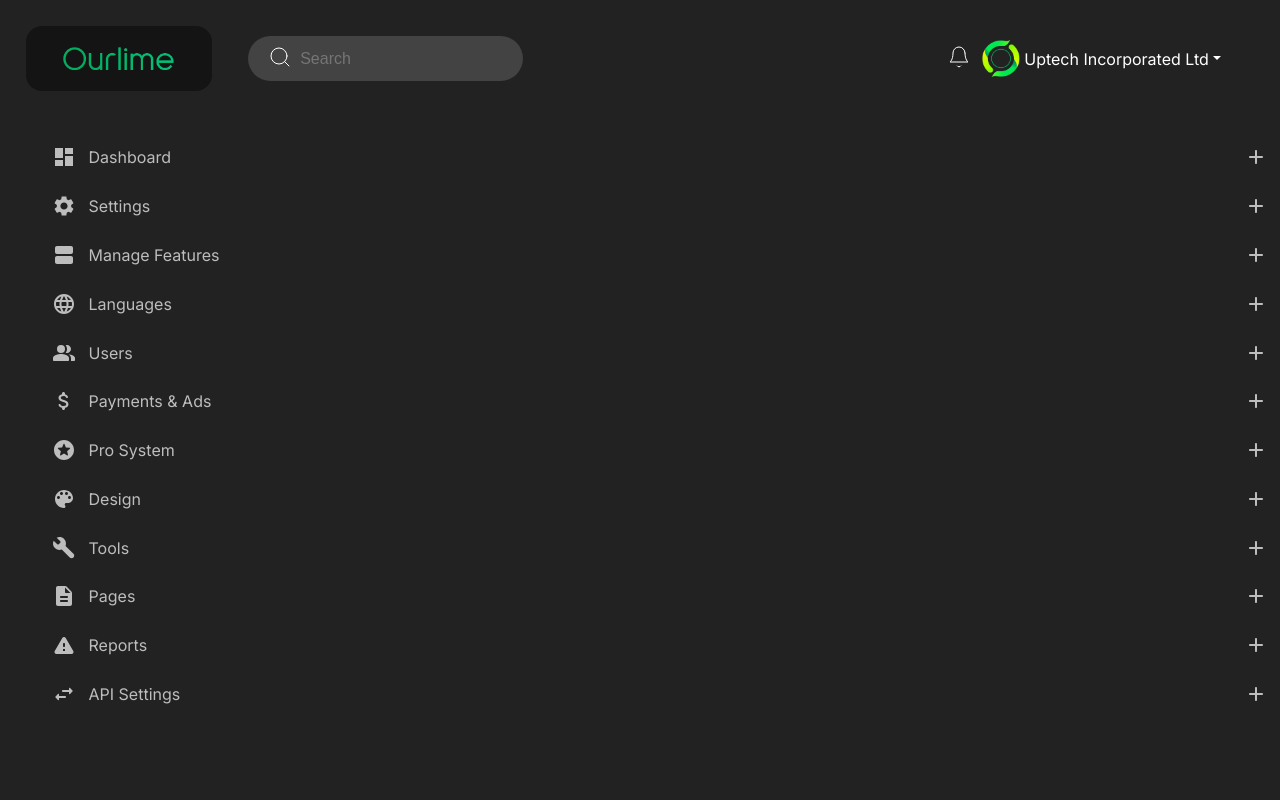
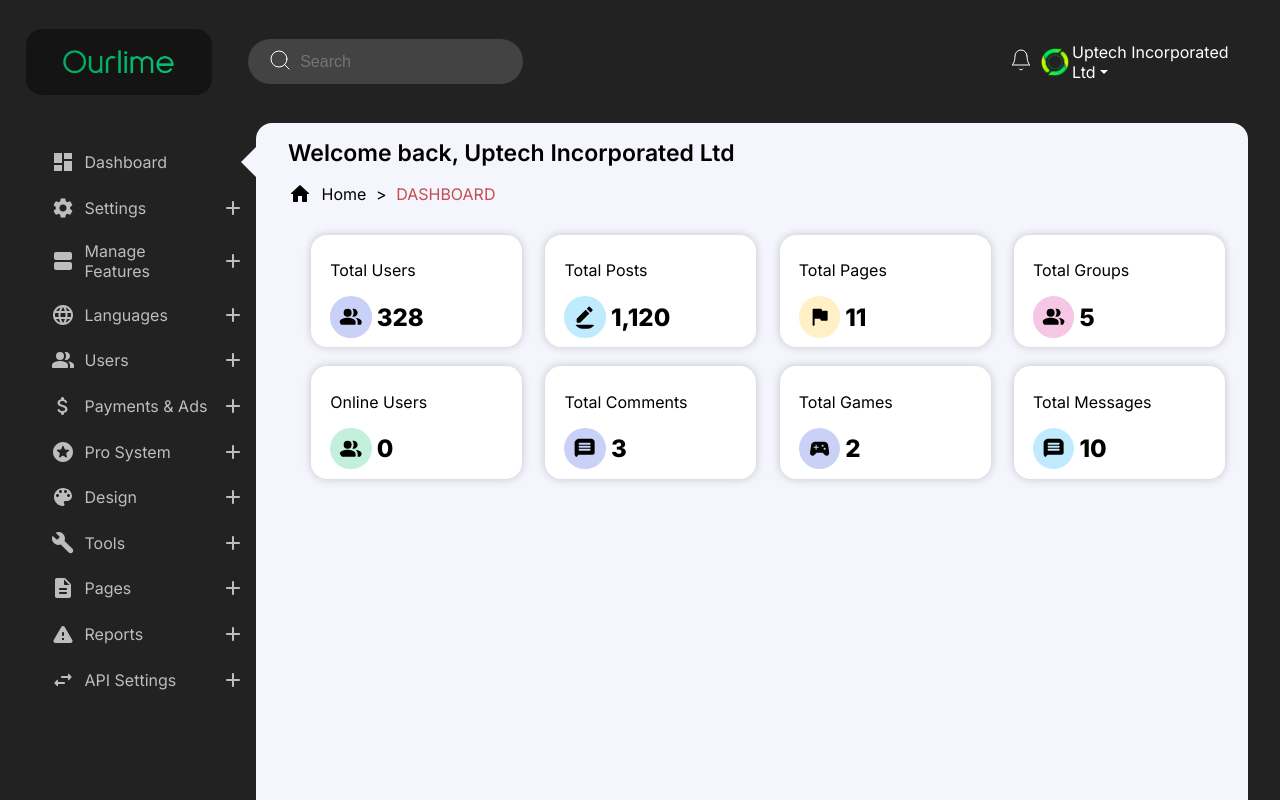
Before and after one commit to uptechinc/Ourlime_Website, a Next.js app: page /admin in a window 1280 px wide. Built offline with nearby package versions, Linux system fonts and the light colour scheme.

Commit message:
Admin Style

```diff
--- a/app/admin/page.tsx
+++ b/app/admin/page.tsx
@@ -1,11 +1,16 @@
 import '@/styles/components/admin/styles.css'
 import Header from '@/components/admin/Header'
 import Navbar from '@/components/admin/Navbar'
+import Dashboard from '@/components/admin/Dashboard'
 export default function AdminPage() {
   return (
       <div>
         <Header />
-        <Navbar />
+
+        <main>
+          <Navbar />
+          <Dashboard />
+        </main>
       </div>
   )
 }
--- /dev/null
+++ b/components/admin/Dashboard.tsx
@@ -0,0 +1,67 @@
+import HomeRoundedIcon from '@mui/icons-material/HomeRounded';
+import PeopleAltRoundedIcon from '@mui/icons-material/PeopleAltRounded';
+import BorderColorRoundedIcon from '@mui/icons-material/BorderColorRounded';
+import FlagRoundedIcon from '@mui/icons-material/FlagRounded';
+import MessageRoundedIcon from '@mui/icons-material/MessageRounded';
+import SportsEsportsRoundedIcon from '@mui/icons-material/SportsEsportsRounded';
+export default function Dashboard() {
+    return (
+    <div className="dashboard">
+        <h1>Welcome back, Uptech Incorporated Ltd</h1>
+        <div className='nav'>
+            <HomeRoundedIcon /> <span>Home</span> &gt; <a>DASHBOARD</a>
+        </div>
+
+        <div className="stats">
+            <div className='flex-box'>
+                <p>Total Users</p>
+                <div className='bottom'>
+                    <PeopleAltRoundedIcon /> 328
+                </div>
+            </div>
+            <div className='flex-box'>
+                <p>Total Posts</p>
+                <div className='bottom'>
+                    <BorderColorRoundedIcon  /> 1,120
+                </div>
+            </div>
+            <div className='flex-box'>
+                <p>Total Pages</p>
+                <div className='bottom'>
+                    <FlagRoundedIcon /> 11
+                </div>
+            </div>
+            <div className='flex-box'>
+                <p>Total Groups</p>
+                <div className='bottom'>
+                    <PeopleAltRoundedIcon /> 5
+                </div>
+            </div>
+            <div className='flex-box'>
+                <p>Online Users</p>
+                <div className='bottom'>
+                    <PeopleAltRoundedIcon /> 0
+                </div>
+            </div>
+            <div className='flex-box'>
+                <p>Total Comments</p>
+                <div className='bottom'>
+                    <MessageRoundedIcon /> 3
+                </div>
+            </div>
+            <div className='flex-box'>
+                <p>Total Games</p>
+                <div className='bottom'>
+                    <SportsEsportsRoundedIcon /> 2
+                </div>
+            </div>
+            <div className='flex-box'>
+                <p>Total Messages</p>
+                <div className='bottom'>
+                    <MessageRoundedIcon /> 10
+                </div>
+            </div>
+        </div>
+    </div>
+    )
+}
--- a/components/admin/Navbar.tsx
+++ b/components/admin/Navbar.tsx
@@ -15,7 +15,7 @@ export default function Navbar() {
   return (
     <nav>
         <ul>
-            <li><DashboardIcon />Dashboard <AddRoundedIcon className="plus-icon" /></li>
+            <li className='dashboard-item'><DashboardIcon /><span>Dashboard</span></li>
             <li><SettingsIcon />Settings <AddRoundedIcon className="plus-icon" /></li>
             <li><ViewAgendaRoundedIcon />Manage Features <AddRoundedIcon className="plus-icon" /></li>
             <li><LanguageRoundedIcon />Languages <AddRoundedIcon className="plus-icon" /></li>
--- a/styles/components/admin/styles.css
+++ b/styles/components/admin/styles.css
@@ -57,7 +57,7 @@ header .right {
   align-items: center;
   gap: 3%;
   margin-left: auto;
-  width: 25%;
+  width: 20%;
 }
 header .right .nav-link {
   color: white;
@@ -84,6 +84,7 @@ header .right .profile-container .profile-picture-wrapper img {
 }
 header .right .profile-container p {
   color: white;
+  cursor: pointer;
 }
 header .right .profile-container p::after {
   display: inline-block;
@@ -96,15 +97,113 @@ header .right .profile-container p::after {
   border-left: 0.3em solid transparent;
 }
 
+nav {
+  width: 20%;
+}
 nav ul li {
   display: flex;
   flex-direction: row;
   align-items: center;
   color: rgba(255, 255, 255, 0.7019607843);
   list-style: none;
-  padding: 1%;
-  gap: 1%;
+  padding: 5%;
+  gap: 5%;
+  position: relative;
+  cursor: pointer;
 }
 nav ul li .plus-icon {
   margin-left: auto;
+}
+nav ul .dashboard-item span::before {
+  display: inline-block;
+  content: "";
+  position: absolute;
+  right: 0;
+  top: 50%;
+  color: #f2f2f2;
+  border: 15px solid transparent;
+  border-right-color: #f4f5fd;
+  margin-top: -15px;
+}
+
+main {
+  display: flex;
+  flex-direction: row;
+  height: 100%;
+  width: 100%;
+  position: fixed;
+}
+main .dashboard {
+  width: 75%;
+  border-radius: 1rem;
+  background-color: #f4f5fd;
+  padding-left: 2rem;
+}
+main .dashboard h1 {
+  font-weight: 600;
+  font-size: 23px;
+}
+main .dashboard .nav {
+  display: flex;
+  flex-direction: row;
+  gap: 1%;
+  align-items: center;
+}
+main .dashboard a {
+  color: #c64d53;
+}
+main .dashboard .stats {
+  display: flex;
+  flex-direction: row;
+  flex-wrap: wrap;
+  justify-content: space-evenly;
+  margin-top: 3%;
+}
+main .dashboard .stats .flex-box {
+  width: 18%;
+  background-color: white;
+  border-radius: 1rem;
+  display: flex;
+  flex-direction: column;
+  align-items: left;
+  padding: 1% 2%;
+  box-shadow: 0px 0px 10px 0px rgba(0, 0, 0, 0.2);
+  margin-bottom: 2%;
+  cursor: pointer;
+}
+main .dashboard .stats .flex-box .bottom {
+  display: flex;
+  flex-direction: row;
+  align-items: center;
+  gap: 3%;
+  font-size: 1.5rem;
+  font-weight: 800;
+}
+main .dashboard .stats .flex-box svg {
+  padding: 5%;
+  border-radius: 50%;
+}
+main .dashboard .stats .flex-box:first-child svg {
+  background-color: #cad1f6;
+}
+main .dashboard .stats .flex-box:nth-child(2) svg {
+  background-color: #c0ebfe;
+}
+main .dashboard .stats .flex-box:nth-child(3) svg {
+  background-color: #fff0c5;
+}
+main .dashboard .stats .flex-box:nth-child(4) svg {
+  background-color: #f5c7e4;
+}
+main .dashboard .stats .flex-box:nth-child(5) svg {
+  background-color: #c2f0da;
+}
+main .dashboard .stats .flex-box:nth-child(6) svg {
+  background-color: #cad1f6;
+}
+main .dashboard .stats .flex-box:nth-child(7) svg {
+  background-color: #cad1f6;
+}
+main .dashboard .stats .flex-box:nth-child(8) svg {
+  background-color: #c0ebfe;
 }/*# sourceMappingURL=styles.css.map */
--- a/styles/components/admin/styles.scss
+++ b/styles/components/admin/styles.scss
@@ -59,7 +59,7 @@ header{
         align-items: center;
         gap: 3%;
         margin-left: auto;
-        width: 25%;
+        width: 20%;
         .nav-link{
             color: white;
         }
@@ -68,7 +68,6 @@ header{
             flex-direction: row;
             align-items: center;
             gap: 1%;
-
             .profile-picture-wrapper{
                 display: flex;
                 justify-content: center;
@@ -85,6 +84,7 @@ header{
             }
             p{
                 color: white;
+                cursor: pointer;
                 &::after{
                     display: inline-block;
                     margin-left: .255em;
@@ -101,6 +101,7 @@ header{
 }
 
 nav{
+    width: 20%;
     ul{
 
         li{
@@ -109,10 +110,111 @@ nav{
             align-items: center;
             color: #ffffffb3;;
             list-style: none;
-            padding: 1%;
-            gap: 1%;
+            padding: 5%;
+            gap: 5%;
+            position: relative;
+            cursor: pointer;
+            .plus-icon{margin-left: auto;}
+        }
 
-            .plus-icon{margin-left: auto;}
+        .dashboard-item span::before{
+            display: inline-block;
+            content: "";
+            position: absolute;
+            right: 0;
+            top: 50%;
+            color: #f2f2f2;
+            border: 15px solid transparent;
+            border-right-color: #f4f5fd;
+            margin-top: -15px;
         }
     }
 }
+
+main{
+    display: flex;
+    flex-direction: row;
+    height: 100%;
+    width: 100%;
+    position: fixed;
+    .dashboard{
+        width: 75%;
+        border-radius: 1rem;
+        background-color: #f4f5fd;
+        padding-left: 2rem;
+
+        h1{
+            font-weight: 600;
+            font-size: 23px;
+        }
+
+        .nav{
+            display: flex;
+            flex-direction: row;
+            gap: 1%;
+            align-items: center;
+        }
+        a{
+            color: #c64d53;
+        }
+
+        .stats{
+            display: flex;
+            flex-direction: row;
+            flex-wrap: wrap;
+            justify-content: space-evenly;
+            margin-top: 3%;
+            .flex-box{
+                width: 18%;
+                background-color: white;
+                border-radius: 1rem;
+                display: flex;
+                flex-direction: column;
+                align-items: left;
+                padding: 1% 2%;
+                box-shadow: 0px 0px 10px 0px rgba(0, 0, 0, 0.2);
+                margin-bottom: 2%;
+                cursor: pointer;
+                .bottom{
+                    display: flex;
+                    flex-direction: row;
+                    align-items: center;
+                    gap: 3%;
+                    font-size: 1.5rem;
+                    font-weight: 800;
+
+                }
+
+                svg{
+                    padding: 5%;
+                    border-radius: 50%;
+                }
+
+                &:first-child svg{
+                    background-color: #cad1f6;
+                }
+                &:nth-child(2) svg{
+                    background-color: #c0ebfe;
+                }
+                &:nth-child(3) svg{
+                    background-color: #fff0c5;
+                }
+                &:nth-child(4) svg{
+                    background-color: #f5c7e4;
+                }
+                &:nth-child(5) svg{
+                    background-color: #c2f0da;
+                }
+                &:nth-child(6) svg{
+                    background-color: #cad1f6;
+                }
+                &:nth-child(7) svg{
+                    background-color: #cad1f6;
+                }
+                &:nth-child(8) svg{
+                    background-color: #c0ebfe;
+                }
+            }
+        }
+    }
+}
```
Also changed, not shown: 1 other file (tests, documents, lock files or other folders).
